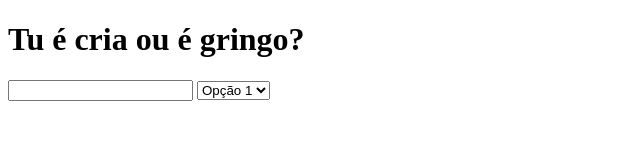
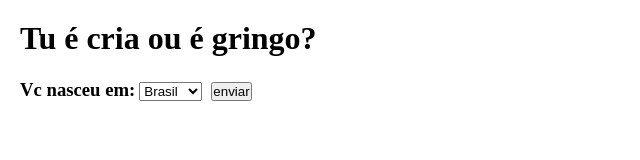
Before and after one commit to ecarllos/JS, a website: page curso JS/3/gringo ou cria.html in a window 1280 px wide. Shown: the whole page, without its empty margins (0-640 px from the left). Drawn offline with Linux system fonts and the light colour scheme.

Commit message:
script nacionalidade

```diff
--- a/curso JS/3/gringo ou cria.html
+++ b/curso JS/3/gringo ou cria.html
@@ -3,18 +3,42 @@
 <head>
     <meta charset="UTF-8">
     <meta name="viewport" content="width=device-width, initial-scale=1.0">
-    <title></title>
+    <link rel="stylesheet" href="style.css">
+    <title>nacionalidade</title>
 </head>
 <body>
 
     <h1>Tu é cria ou é gringo?</h1>
 
-    <input type="">
+    <h3>Vc nasceu em:</h3>
 
-    <select id="opcoes" name="opcoes">
-        <option value="opcao1">Opção 1</option>
-        <option value="opcao2">Opção 2</option>
-        <option value="opcao3">Opção 3</option>
-      </select>
+    <select id="opcoes" name="opcoes" value="opções">
+        <option value="brasil">Brasil</option>
+        <option value="russia">Rússia</option>
+        <option value="eua">EUA</option>
+    </select>
+
+    <input type="button" value="enviar" id="btn" onclick="escolher()">
+
+    <script>
+
+        function escolher(){
+            var pais = document.getElementById("opcoes").value
+
+            switch (pais){
+                case "brasil":
+                    alert(`tu é cria`)
+                    break
+                case "russia":
+                    alert("vc é russo, GRINGO")
+                    break
+                case "eua":
+                    alert("tu é americano, GRINGO")
+                    break
+            }
+
+        }
+
+    </script>
 </body>
 </html>
--- a/curso JS/3/style.css
+++ b/curso JS/3/style.css
@@ -3,3 +3,15 @@
     padding: 0;
     top: 0;
 }
+
+h1{
+    margin: 20px;
+}
+h3{
+    display: inline;
+    margin-left: 20px;
+}
+
+input{
+    margin: 5px ;
+}
--- a/gpt/variaveis.js
+++ b/gpt/variaveis.js
@@ -1,3 +1,5 @@
+// Exercício 01
+
 var nome = "Eduardo"
 var idade = 17
 var cidade = "fortaleza"
```
